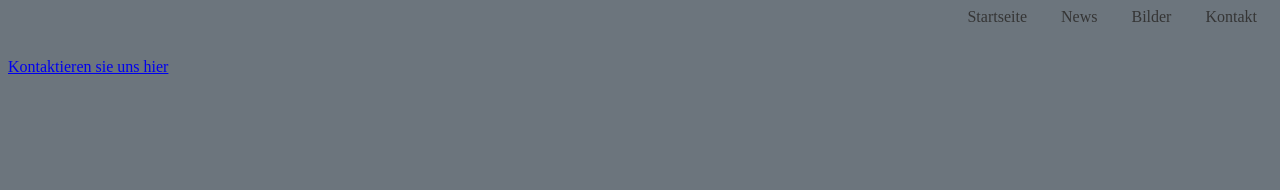
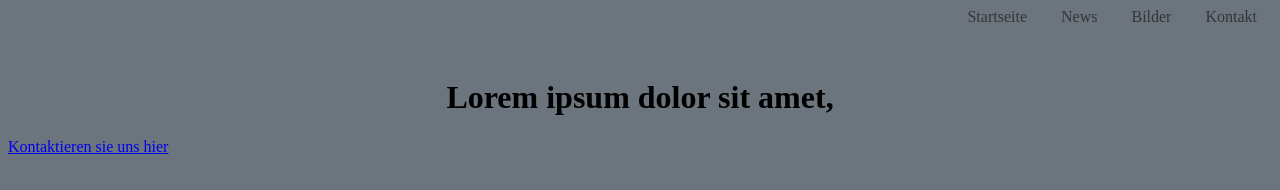
Before and after one commit to pinguinfabi/website, a plain HTML site: page contact.html in a window 1280 px wide. Drawn offline with Linux system fonts and the light colour scheme.

Commit message:
gridheader edited

```diff
--- a/contact.html
+++ b/contact.html
@@ -17,7 +17,9 @@
 
     <div class="gridcontainercontact">
         <div class="gridheadercontact">
-
+            <h1>
+                Lorem ipsum dolor sit amet,
+            </h1>
         </div>
         <div class="gridmaincontact">
 
```
